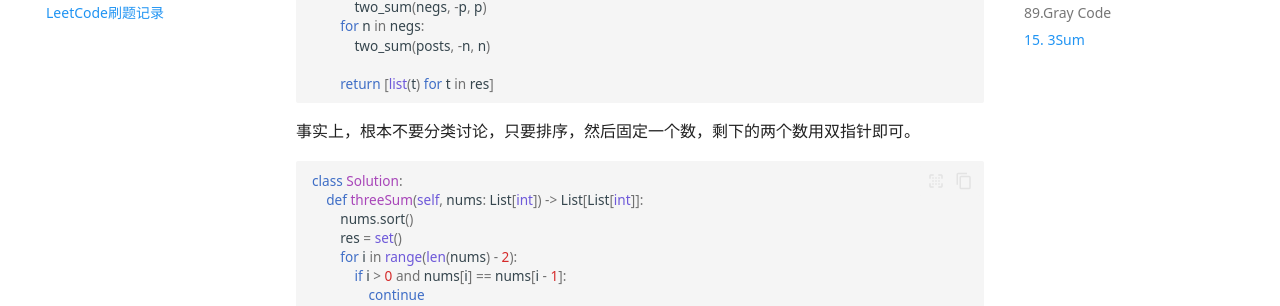
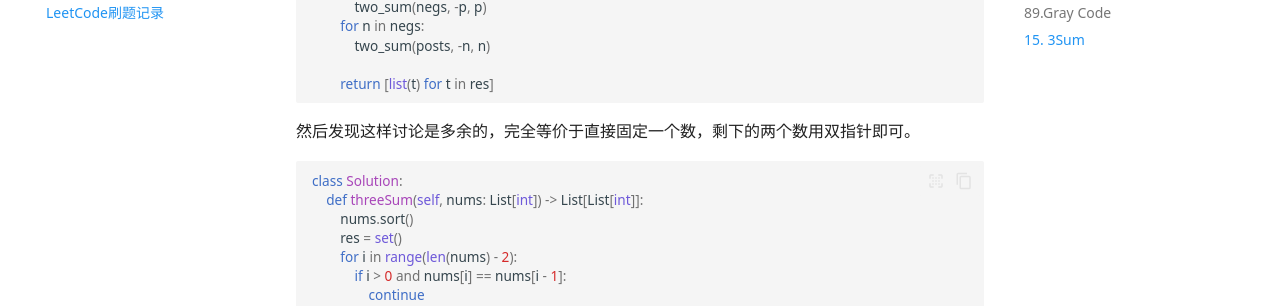
Before and after one commit to lan-kehan/lan-kehan.github.io, an MkDocs documentation site: the page built from docs/section2/LeetCode.md, in a window 1280 px wide and 900 px high, scrolled down 2041 px. Shown: the part 140-446 px from the top of the window. Built offline with MkDocs 1.6.1 and Material for MkDocs 9.7.7, drawn with Linux system fonts in a browser that asks for light colours; some web fonts are replaced; comment, search, counter and statistics services are not loaded.

Commit message:
adding notes

````diff
--- a/docs/section2/LeetCode.md
+++ b/docs/section2/LeetCode.md
@@ -104,7 +104,7 @@ class Solution:
         return [list(t) for t in res]
 ```
 
-事实上，根本不要分类讨论，只要排序，然后固定一个数，剩下的两个数用双指针即可。
+然后发现这样讨论是多余的，完全等价于直接固定一个数，剩下的两个数用双指针即可。
 
 ```python
 class Solution:
````
